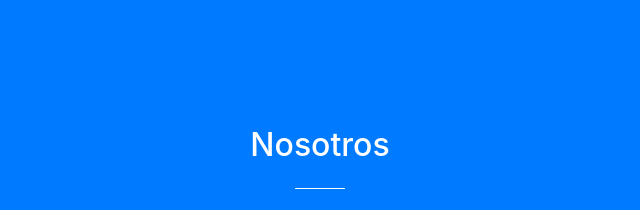
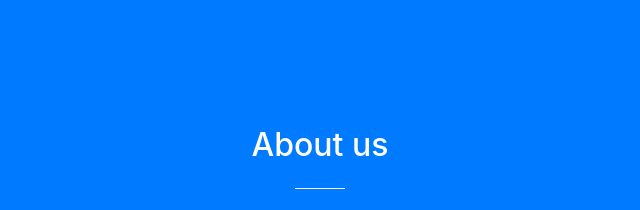
Before and after one commit to imclassy/interprocol, a website with bundled scripts: page en.html in a window 1280 px wide. Shown: the part 802-1012 px from the top of the page, 35-675 px from the left. Built offline with nearby package versions, Linux system fonts and the light colour scheme.

Commit message:
Se arreglo titulo de About us en ingles

```diff
--- a/en.html
+++ b/en.html
@@ -81,7 +81,7 @@
         <div class="container">
             <div class="row">
             <div class="col-lg-6 mx-auto text-center">
-                <h2 class="section-heading text-white">Nosotros</h2>
+                <h2 class="section-heading text-white">About us</h2>
                 <hr class="light my-4">
                 <p class="text-faded mb-4">We respond to the most important needs of the Agricultural and Mining sectors at the national and international level, establishing us as significant support in the commerce solution of both areas. We count on professional and technical teams in the different areas to design foreign commerce strategies that contribute to the cost reduction of the commercialized products using colombian workforce.</p>
             </div>
```
